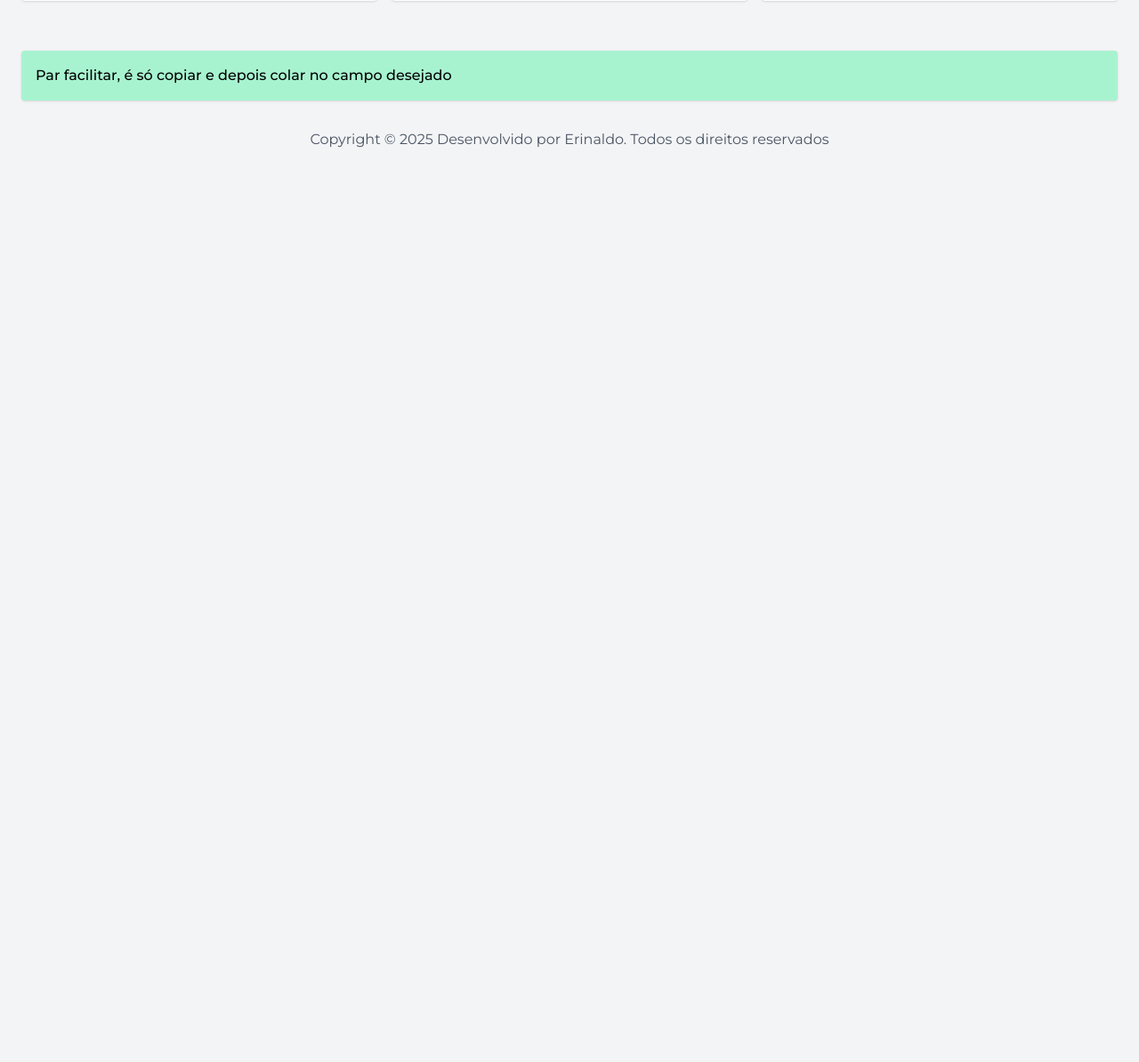
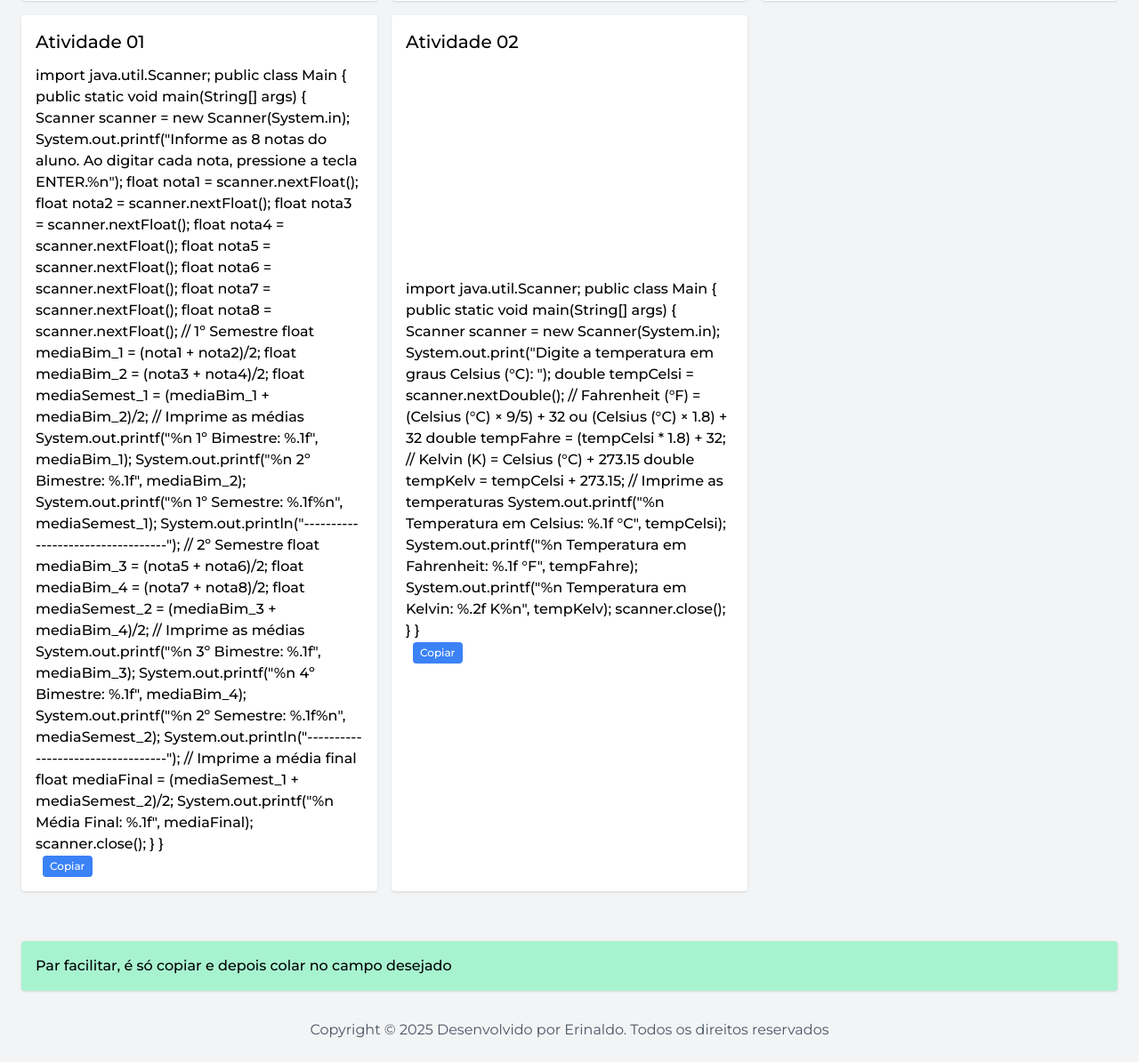
Before and after one commit to erynaldo/ceti.sjb, a Flask app: page /aluno in a window 1280 px wide. Shown: the part 301-1495 px from the top of the page at 89% size. Before the commit the page ends 467 px from the top, so only its background shows below. Run offline with Flask 3, Linux system fonts and the light colour scheme; the visitor is signed in with stand-in values (Sample User, id 1); data that the repository does not hold is empty; some libraries are stand-ins or nearby versions.

Commit message:
acrescentando scripts java

```diff
--- a/templates/aluno.html
+++ b/templates/aluno.html
@@ -39,9 +39,12 @@
   <!-- Cards -->
   <div class="grid grid-cols-1 md:grid-cols-3 gap-4 mt-8 mb-8">
     <div class="bg-white rounded shadow p-4">
-      <p class="text-xl font-medium">Aluno(a):<span class="font-bold text-green-600 ml-2">{{ current_user.nome_aluno }}</span></p>
-      <p class="text-xl font-medium">Seu RA: <span class="font-medium text-red-600 tracking-widest">{{ current_user.matricula_ra }}</span></p>
-      <p class="text-xl font-medium">Pontuação Maratona Tech: <span class="font-medium text-blue-600 tracking-widest">{{ current_user.nota }}</span></p>
+      <p class="text-xl font-medium">Aluno(a):<span class="font-bold text-green-600 ml-2">{{ current_user.nome_aluno
+          }}</span></p>
+      <p class="text-xl font-medium">Seu RA: <span class="font-medium text-red-600 tracking-widest">{{
+          current_user.matricula_ra }}</span></p>
+      <p class="text-xl font-medium">Pontuação Maratona Tech: <span class="font-medium text-blue-600 tracking-widest">{{
+          current_user.nota }}</span></p>
 
     </div>
     <!-- <div class="bg-white rounded shadow p-4"> -->
@@ -81,6 +84,103 @@
       <p class="mt-3"><a href="https://github.com/login" target="_blank"
           class="px-2 py-1 bg-orange-500 text-white text-xm rounded hover:text-black">Acessar Github</a></p>
     </div>
+
+
+    <div class="bg-white rounded shadow p-4 grid grid-cols-1">
+      <p class="text-xl font-medium mb-3">Atividade 01</p>
+      <p class="text-2sm font-medium">import java.util.Scanner;
+
+public class Main
+{
+	public static void main(String[] args) {
+
+        Scanner scanner = new Scanner(System.in);
+
+        System.out.printf("Informe as 8 notas do aluno. Ao digitar cada nota, pressione a tecla ENTER.%n");
+        float nota1 = scanner.nextFloat();
+        float nota2 = scanner.nextFloat();
+        float nota3 = scanner.nextFloat();
+        float nota4 = scanner.nextFloat();
+        float nota5 = scanner.nextFloat();
+        float nota6 = scanner.nextFloat();
+        float nota7 = scanner.nextFloat();
+        float nota8 = scanner.nextFloat();
+
+        // 1º Semestre
+        float mediaBim_1 = (nota1 + nota2)/2;
+        float mediaBim_2 = (nota3 + nota4)/2;
+        float mediaSemest_1 = (mediaBim_1 + mediaBim_2)/2;
+
+        // Imprime as médias
+        System.out.printf("%n 1º Bimestre: %.1f", mediaBim_1);
+        System.out.printf("%n 2º Bimestre: %.1f", mediaBim_2);
+        System.out.printf("%n 1º Semestre: %.1f%n", mediaSemest_1);
+
+        System.out.println("----------------------------------");
+
+        // 2º Semestre
+        float mediaBim_3 = (nota5 + nota6)/2;
+        float mediaBim_4 = (nota7 + nota8)/2;
+        float mediaSemest_2 = (mediaBim_3 + mediaBim_4)/2;
+
+        // Imprime as médias
+        System.out.printf("%n 3º Bimestre: %.1f", mediaBim_3);
+        System.out.printf("%n 4º Bimestre: %.1f", mediaBim_4);
+        System.out.printf("%n 2º Semestre: %.1f%n", mediaSemest_2);
+
+        System.out.println("----------------------------------");
+
+        // Imprime a média final
+        float mediaFinal = (mediaSemest_1 + mediaSemest_2)/2;
+        System.out.printf("%n Média Final: %.1f", mediaFinal);
+
+        scanner.close();
+
+	}
+}
+        <br><button type="button" onclick="copiarSenhaGmail('senha-gmail')"
+          class="ml-2 px-2 py-1 bg-blue-500 text-white rounded text-xs hover:bg-blue-600">
+          Copiar
+        </button>
+      </p>
+    </div>
+
+    <div class="bg-white rounded shadow p-4 grid grid-cols-1">
+      <p class="text-xl font-medium mb-3">Atividade 02</p>
+      <p class="text-2sm font-medium">import java.util.Scanner;
+
+public class Main
+{
+	public static void main(String[] args) {
+
+        Scanner scanner = new Scanner(System.in);
+
+        System.out.print("Digite a temperatura em graus Celsius (°C): ");
+        double tempCelsi = scanner.nextDouble();
+
+        // Fahrenheit (°F) = (Celsius (°C) × 9/5) + 32 ou (Celsius (°C) × 1.8) + 32
+        double tempFahre = (tempCelsi * 1.8) + 32;
+
+        // Kelvin (K) = Celsius (°C) + 273.15
+        double tempKelv = tempCelsi + 273.15;
+
+        // Imprime as temperaturas
+        System.out.printf("%n Temperatura em Celsius: %.1f °C", tempCelsi);
+        System.out.printf("%n Temperatura em Fahrenheit: %.1f °F", tempFahre);
+        System.out.printf("%n Temperatura em Kelvin: %.2f K%n", tempKelv);
+
+        scanner.close();
+
+	}
+}
+        <br><button type="button" onclick="copiarSenhaGmail('senha-gmail')"
+          class="ml-2 px-2 py-1 bg-blue-500 text-white rounded text-xs hover:bg-blue-600">
+          Copiar
+        </button>
+      </p>
+    </div>
+
+
   </div>
 
   <!-- Filtros -->
```
